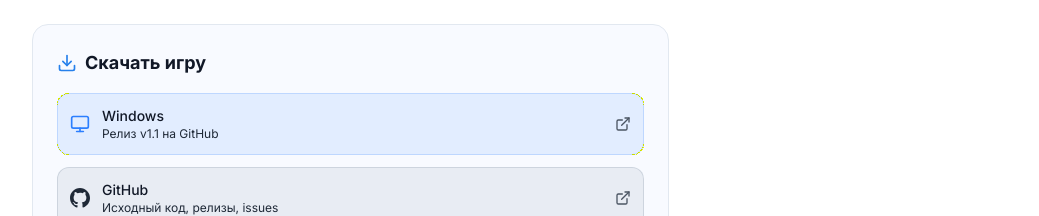
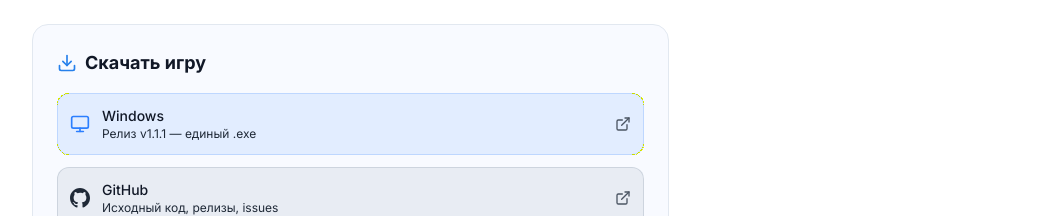
Before and after one commit to igetpaid/igetpaid.github.io, a React (Vite) app: page /gamedev/hardreset in a window 1280 px wide. Shown: the part 1980-2196 px from the top of the page, without its empty margins (120-1159 px from the left). Built offline with nearby package versions, Linux system fonts and the light colour scheme.

Commit message:
fix: ссылка HardReset на /latest/download (v1.1.1)
- Теперь всегда ведёт на самый свежий релиз (было жёстко v1.1)
- note обновлён: v1.1.1 — единый .exe (embed_pck)

```diff
--- a/src/data/projectDetails.js
+++ b/src/data/projectDetails.js
@@ -90,10 +90,10 @@ export const projectDetails = {
     },
 
     download: {
-      windows: 'https://github.com/igetpaid/HardReset/releases/download/v1.1/hardreset.exe',
+      windows: 'https://github.com/igetpaid/HardReset/releases/latest/download/hardreset.exe',
       android: null,
       github: 'https://github.com/igetpaid/HardReset',
-      note: 'Релиз v1.1 на GitHub',
+      note: 'Релиз v1.1.1 — единый .exe',
     },
 
     comments: [
```
